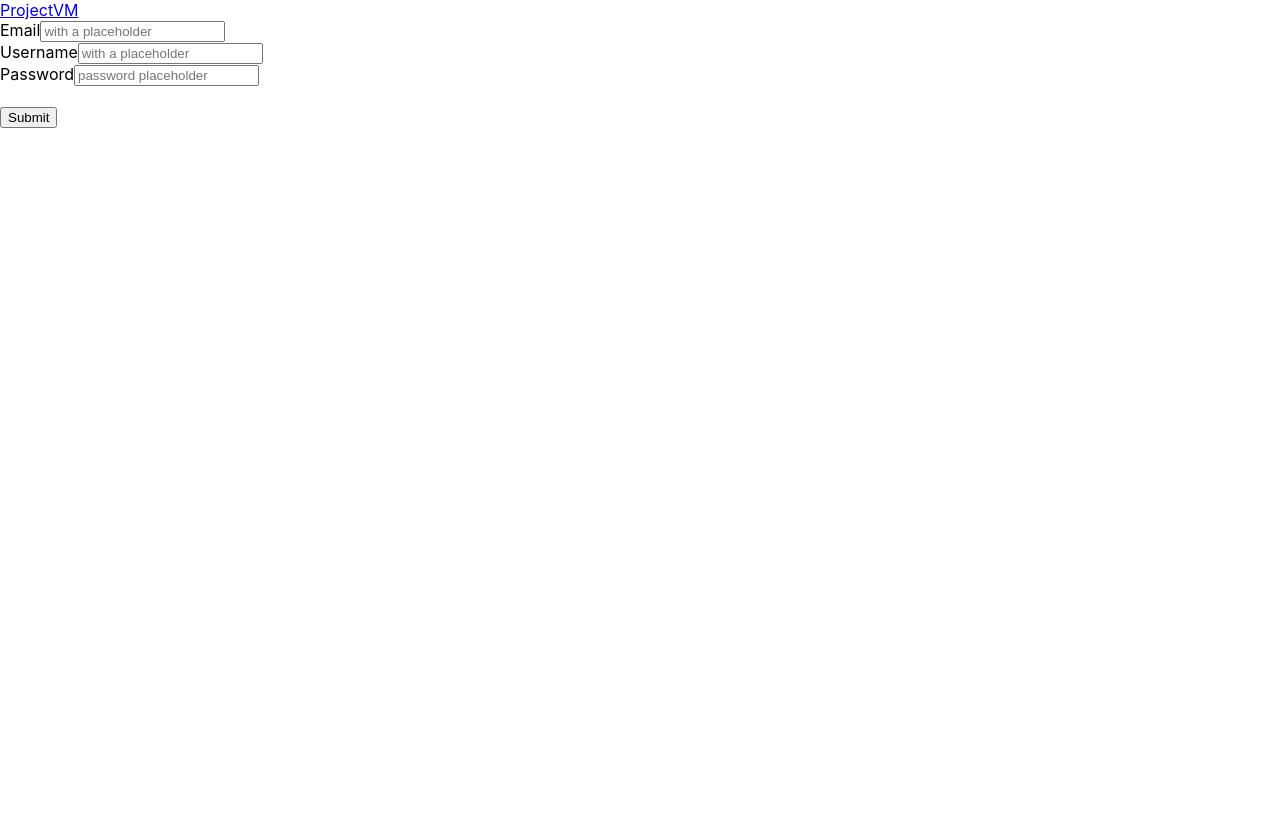
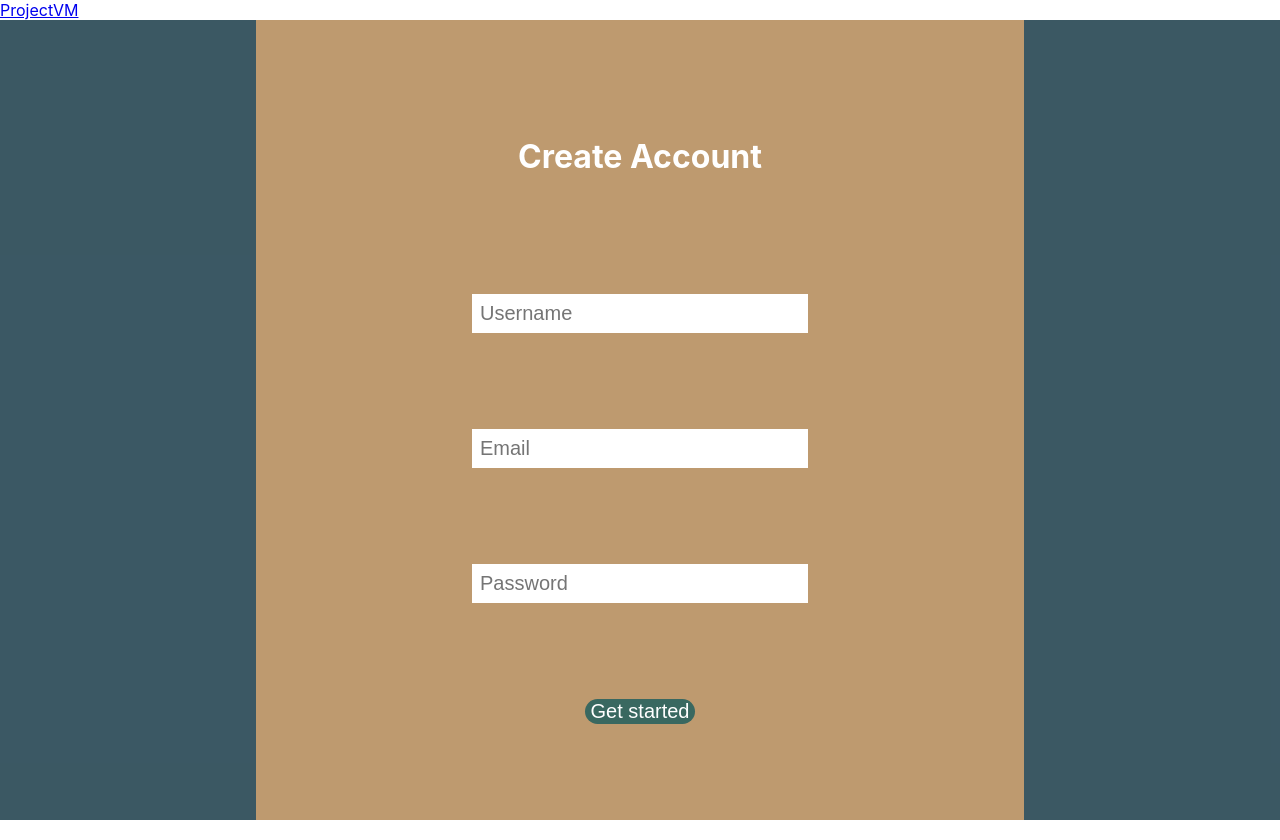
Before and after one commit to ProjectVM/ProjectVM, a React (Create React App) app in the folder frontend/: page / in a window 1280 px wide. Before the commit the page ends 800 px from the top, so only its background shows below. Built offline with nearby package versions, Linux system fonts and the light colour scheme; no server answers; the HTML template or start-up script is replaced by a standard one.

Commit message:
Add css file to sign up page and reorganized page

```diff
--- a/frontend/src/App.js
+++ b/frontend/src/App.js
@@ -1,4 +1,4 @@
-import SignupForm from "./components/SignupForm";
+import SignupForm from "./components/Signup/SignupForm";
 import { useState, useEffect } from "react";
 import NavBar from "./components/NavBar";
 import { Container, Row, Col, Button } from "reactstrap";
--- /dev/null
+++ b/frontend/src/components/Signup/Signup.css
@@ -0,0 +1,60 @@
+.Background{
+    width: 100vw;
+    height: 100vh;
+    background-color: rgba(38, 70, 83, 0.9);
+}
+.Container{
+    position: absolute;
+    background-color: rgba(190, 154, 111, 1);
+    width: 60vw;
+    height: 100vh;
+    right: 20%;
+    display: flex;
+    justify-content: center;
+    justify-self: center;
+}
+
+.Contents{
+    display: flex;
+    flex-direction: column;
+    justify-content: space-evenly;
+    align-items: center;
+    justify-items: center;
+}
+
+.CreateAccount{
+    color: white;
+    text-shadow: 5px, 5px, rgba(57, 104, 96, 1);
+}
+
+.Input{
+    width: 25vw;
+    padding: 8px;
+    margin-top: 0%;
+    border: black;
+    outline: none;
+    font-size: 20px;
+    background-color: white;
+  }
+
+.Start-button{
+    background-color: rgba(57, 104, 96, 1);
+    border: none;
+    border-radius: 25px;
+    color: white;
+    text-align: center;
+    text-decoration: none;
+    display: inline-block;
+    font-size: 20px;
+}
+
+.Start-button:hover{
+    background-color: rgba(57, 104, 96, 0.5);
+    border: none;
+    border-radius: 25px;
+    color: white;
+    text-align: center;
+    text-decoration: none;
+    display: inline-block;
+    font-size: 20px;
+}
--- /dev/null
+++ b/frontend/src/components/Signup/SignupForm.js
@@ -0,0 +1,61 @@
+import React, { useState } from "react";
+import { Form, FormGroup, Label, Input, Button } from "reactstrap";
+import "./Signup.css";
+
+function SignupForm(){
+  const [email, setEmail] = useState("");
+  const [password, setPassword] = useState("");
+  const [username, setUsername] = useState("");
+
+  return (
+    <div className="Background">
+      <div className="Container">
+        <div className="Contents">
+          <h1 className="CreateAccount">Create Account</h1>
+          <input className="Input" placeholder="Username" onChange={e => setUsername(e.target.value)} value={username}></input>
+          <input className="Input" placeholder="Email" onChange={e => setEmail(e.target.value)} value={email}></input>
+          <input className="Input" placeholder="Password" onChange={e => setPassword(e.target.value)} value={password}></input>
+          <button className="Start-button">Get started</button>
+        </div>
+      </div>
+    </div>
+
+
+    // <Form>
+    //   <FormGroup>
+    //     <Label for="exampleEmail">Email</Label>
+    //     <Input
+    //       type="email"
+    //       name="email"
+    //       id="exampleEmail"
+    //       placeholder="with a placeholder"
+    //       onChange={handleEmailInput}
+    //     />
+    //   </FormGroup>
+    //   <FormGroup>
+    //     <Label for="exampleUsername">Username</Label>
+    //     <Input
+    //       type="Username"
+    //       name="Username"
+    //       id="exampleUsername"
+    //       placeholder="with a placeholder"
+    //       onChange={handleUsernameInput}
+    //     />
+    //   </FormGroup>
+    //   <FormGroup>
+    //     <Label for="examplePassword">Password</Label>
+    //     <Input
+    //       type="password"
+    //       name="password"
+    //       id="examplePassword"
+    //       placeholder="password placeholder"
+    //       onChange={handlePasswordInput}
+    //     />
+    //   </FormGroup>
+    //   <br />
+    //   <Button color="primary">Submit</Button>
+    // </Form>
+  );
+};
+
+export default SignupForm;
--- a/frontend/src/components/SignupForm.js
+++ /dev/null
@@ -1,62 +0,0 @@
-import React, { useState } from "react";
-import { Form, FormGroup, Label, Input, Button } from "reactstrap";
-
-const SignupForm = () => {
-  const [email, setEmail] = useState("");
-  const [password, setPassword] = useState("");
-  const [Username, setUsername] = useState("");
-
-  const handleEmailInput = (event) => {
-    console.log(event.target.value);
-    setEmail(event.target.value);
-  };
-
-  const handlePasswordInput = (event) => {
-    console.log(event.target.value);
-    setPassword(event.target.value);
-  };
-
-  const handleUsernameInput = (event) => {
-    console.log(event.target.value);
-    setUsername(event.target.value);
-  };
-
-  return (
-    <Form>
-      <FormGroup>
-        <Label for="exampleEmail">Email</Label>
-        <Input
-          type="email"
-          name="email"
-          id="exampleEmail"
-          placeholder="with a placeholder"
-          onChange={handleEmailInput}
-        />
-      </FormGroup>
-      <FormGroup>
-        <Label for="exampleUsername">Username</Label>
-        <Input
-          type="Username"
-          name="Username"
-          id="exampleUsername"
-          placeholder="with a placeholder"
-          onChange={handleUsernameInput}
-        />
-      </FormGroup>
-      <FormGroup>
-        <Label for="examplePassword">Password</Label>
-        <Input
-          type="password"
-          name="password"
-          id="examplePassword"
-          placeholder="password placeholder"
-          onChange={handlePasswordInput}
-        />
-      </FormGroup>
-      <br />
-      <Button color="primary">Submit</Button>
-    </Form>
-  );
-};
-
-export default SignupForm;
```
